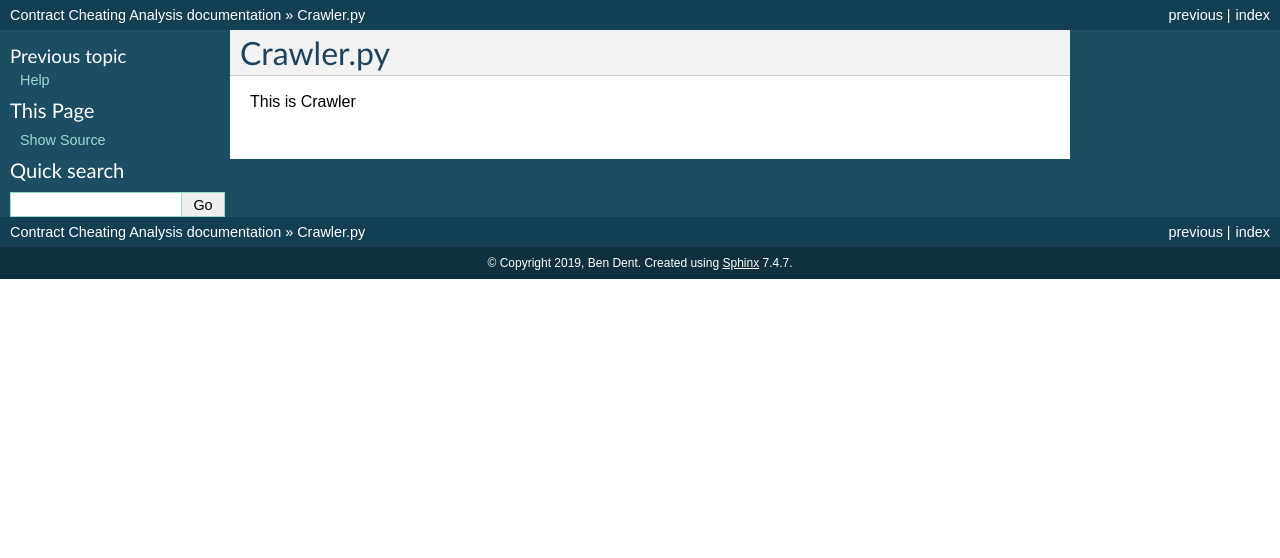
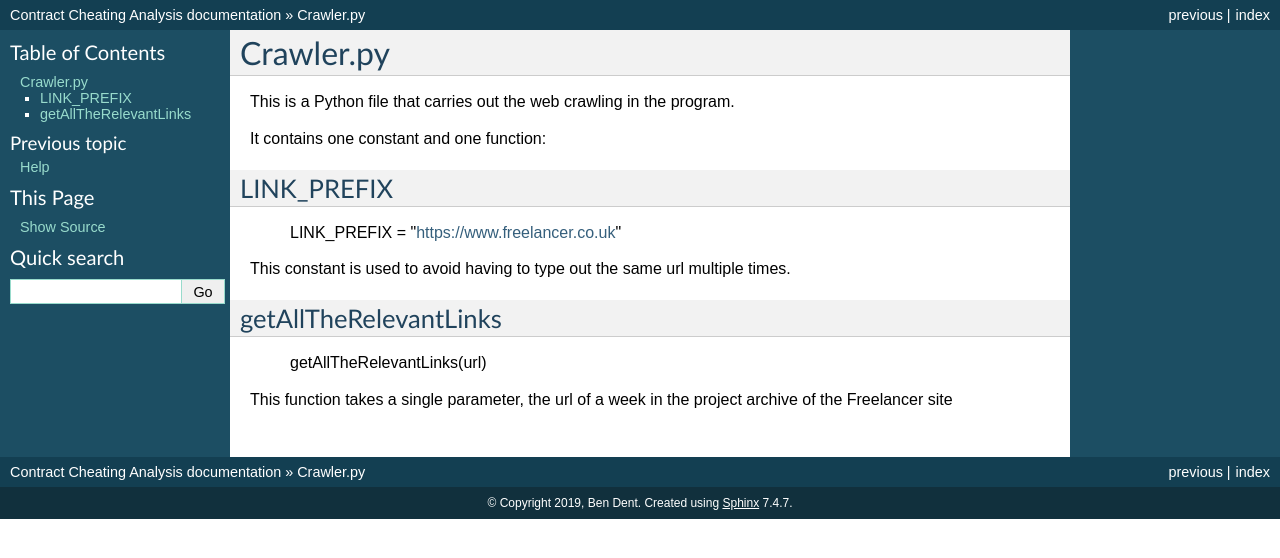
Before and after one commit to ben-dent/Contract-Cheating-Analysis, a Sphinx documentation site: the page built from docs/crawler.rst, in a window 1280 px wide. Shown: the top 558 px of the page. Built offline with Sphinx 7.4.7, drawn with Linux system fonts in a browser that asks for light colours.

Commit message:
Updating Crawler doc

```diff
--- a/docs/crawler.rst
+++ b/docs/crawler.rst
@@ -1,4 +1,20 @@
 Crawler.py
 ================
 
-This is Crawler
+This is a Python file that carries out the web crawling in the program.
+
+It contains one constant and one function:
+
+LINK_PREFIX
+^^^^^^^^^^^^^^^
+
+    LINK_PREFIX = "https://www.freelancer.co.uk"
+
+This constant is used to avoid having to type out the same url multiple times.
+
+getAllTheRelevantLinks
+^^^^^^^^^^^^^^^^^^^^^^
+
+    getAllTheRelevantLinks(url)
+
+This function takes a single parameter, the url of a week in the project archive of the Freelancer site
```
